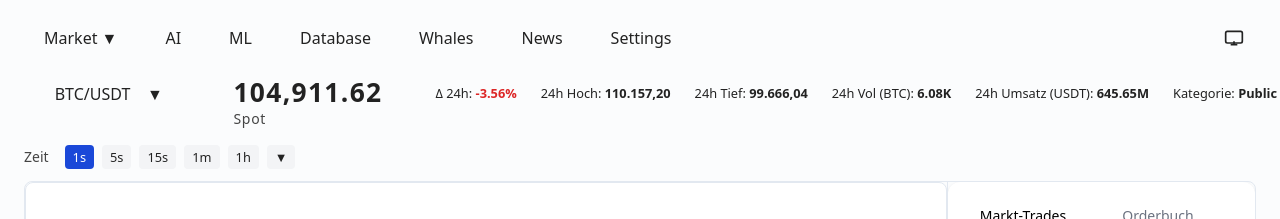
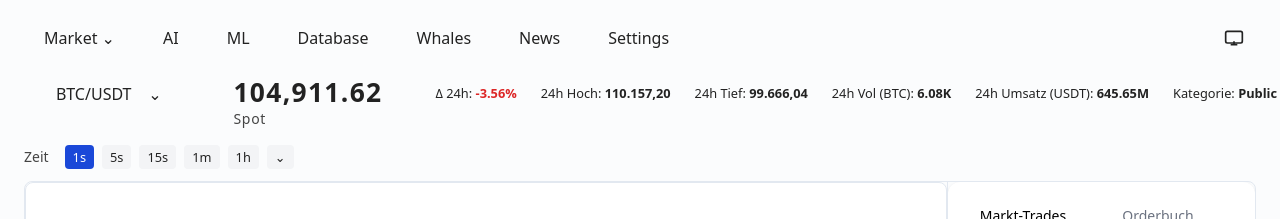
Before and after one commit to sawyerma/GUI_Builder, a React (Vite) app: page / in a window 1280 px wide. Shown: the top 219 px of the page. Built offline with nearby package versions, Linux system fonts and the light colour scheme; the HTML template or start-up script is replaced by a standard one.

Commit message:
Replace heavy dropdown arrow with lighter chevron in trading nav
cgen-f4b8ae0b9ce04150a034fbd04261c5ad

```diff
--- a/src/components/ui/coin-selector.tsx
+++ b/src/components/ui/coin-selector.tsx
@@ -152,7 +152,7 @@ const CoinSelector = ({
         onClick={() => setIsOpen(!isOpen)}
       >
         {selectedCoin}&nbsp;&nbsp;&nbsp;&nbsp;
-        <span>▼</span>
+        <span>⌄</span>
       </button>
 
       {/* Dropdown Menu */}
--- a/src/components/ui/time-buttons.tsx
+++ b/src/components/ui/time-buttons.tsx
@@ -84,7 +84,7 @@ const TimeButtons = () => {
           className="px-2 py-0.5 rounded bg-gray-100 dark:bg-gray-700 text-[#222] dark:text-white hover:bg-gray-200 dark:hover:bg-gray-600 flex items-center gap-1 text-[12.8px]"
           onClick={() => setIsDropdownOpen(!isDropdownOpen)}
         >
-          ▼
+          ⌄
         </button>
 
         {/* Dropdown Menu */}
--- a/src/components/ui/trading-nav.tsx
+++ b/src/components/ui/trading-nav.tsx
@@ -82,7 +82,7 @@ const TradingNav = ({ onTradingModeChange }: TradingNavProps) => {
               onClick={() => handleTabClick(item.name)}
             >
               {item.name}
-              {item.hasDropdown && " ▼"}
+              {item.hasDropdown && " ⌄"}
             </button>
 
             {/* Market Dropdown */}
```
